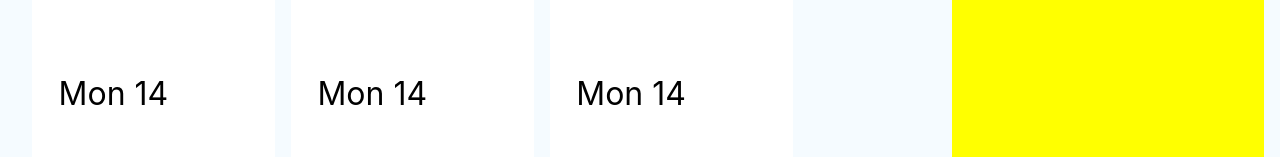
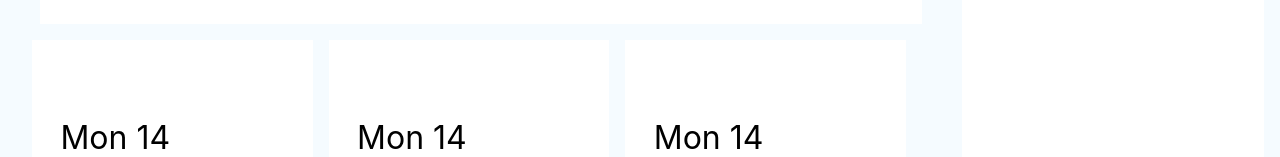
Before and after one commit to asiimwe-a/mentorship-weather-app, a React (Vite) app: page / in a window 1280 px wide. Shown: the part 643-800 px from the top of the page. Built offline with nearby package versions, Linux system fonts and the light colour scheme.

Commit message:
Feat: Add sidebar

```diff
--- a/src/App.tsx
+++ b/src/App.tsx
@@ -13,7 +13,7 @@ const App: React.FC = () => {
       p={4}
       gridTemplateColumns="3fr 1fr"
       gridAutoRows="1fr"
-      gridColumnGap="0px"
+      gridColumnGap="40px"
       gridRowGap="0px"
     >
       <Box>
--- a/src/components/Days/index.tsx
+++ b/src/components/Days/index.tsx
@@ -8,7 +8,7 @@ const Days: React.FC = () => {
     <Grid
       bg="#f5fbff"
       p="1rem"
-      w={{ base: "100%", md: "74%" }}
+      // w={{ base: "100%", md: "74%" }}
       h={{ base: "", md: "60%" }}
       templateColumns={{
         base: "1fr",
--- a/src/components/SideBar/index.tsx
+++ b/src/components/SideBar/index.tsx
@@ -5,7 +5,7 @@ import { Avatar } from "@chakra-ui/react";
 
 const Sidebar: React.FC = () => {
   return (
-    <Box bg="yellow">
+    <Box bg="white">
       <Text>Weather News</Text>
       <Grid bg="green" gridTemplateColumns="1fr 1fr">
         <Flex flexDir="column">
--- a/src/components/WeatherChart/index.tsx
+++ b/src/components/WeatherChart/index.tsx
@@ -6,13 +6,7 @@ import { Tab, TabList, TabPanel, TabPanels, Tabs } from "@chakra-ui/react";
 
 const WeatherChart: React.FC = () => {
   return (
-    <Flex
-      maxW="72%"
-      bg="#ffffff"
-      m="48px 0px 0px 24px"
-      flexDir="column"
-      p="30px"
-    >
+    <Flex bg="#ffffff" m="48px 0px 0px 24px" flexDir="column" p="30px">
       <Searchbar
         setSearch={function (
           value: React.SetStateAction<string | undefined>
```
